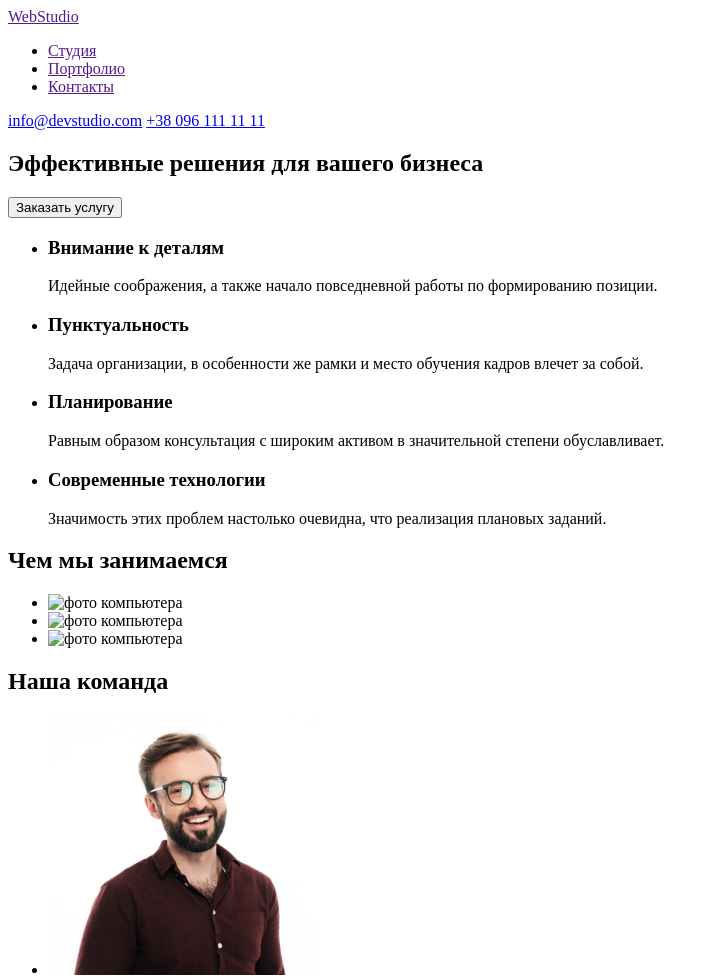
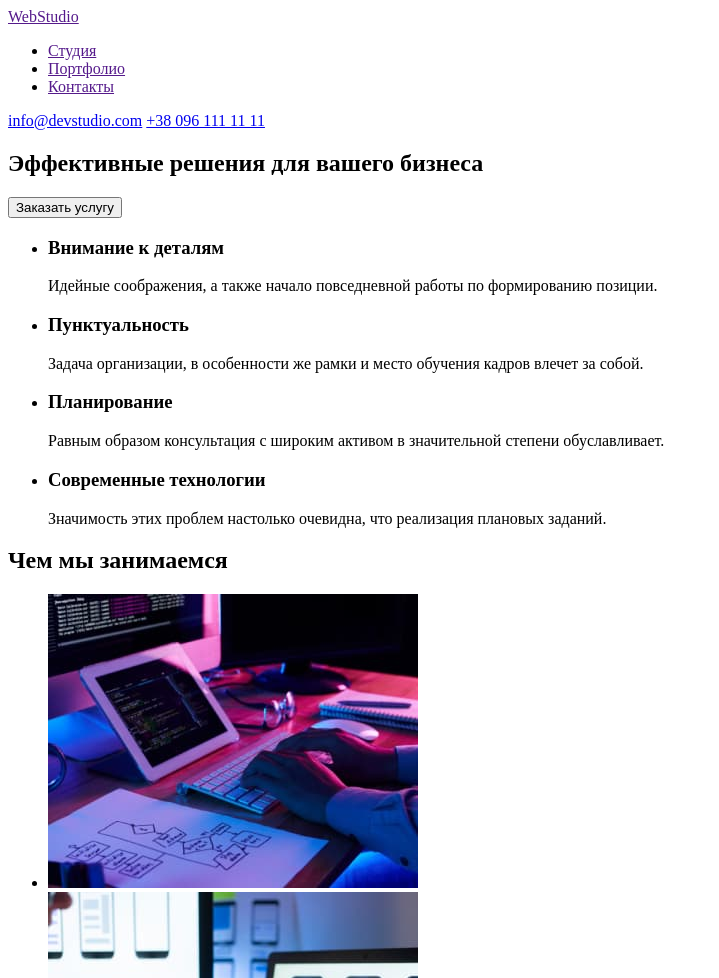
Before and after one commit to fullstack2002/goit-markup-hw-01, a plain HTML site: page index.html in a window 1280 px wide. Shown: the top 978 px of the page, without its empty margins (0-719 px from the left). Drawn offline with Linux system fonts and the light colour scheme.

Commit message:
Update images names

```diff
--- a/index.html
+++ b/index.html
@@ -54,13 +54,13 @@
             <h2>Чем мы занимаемся</h2>
             <ul>
                 <li>
-                    <img src="./images/computer-1.jpg" alt="фото компьютера" width="370" height="294">
+                    <img src="./images/computer1.jpg" alt="фото компьютера" width="370" height="294">
                 </li>
                 <li>
-                    <img src="./images/computer-2.jpg" alt="фото компьютера" width="370" height="294">
+                    <img src="./images/computer2.jpg" alt="фото компьютера" width="370" height="294">
                 </li>
                 <li>
-                    <img src="./images/computer-3.jpg" alt="фото компьютера" width="370" height="294">
+                    <img src="./images/computer3.jpg" alt="фото компьютера" width="370" height="294">
                 </li>
             </ul>
         </section>
```
